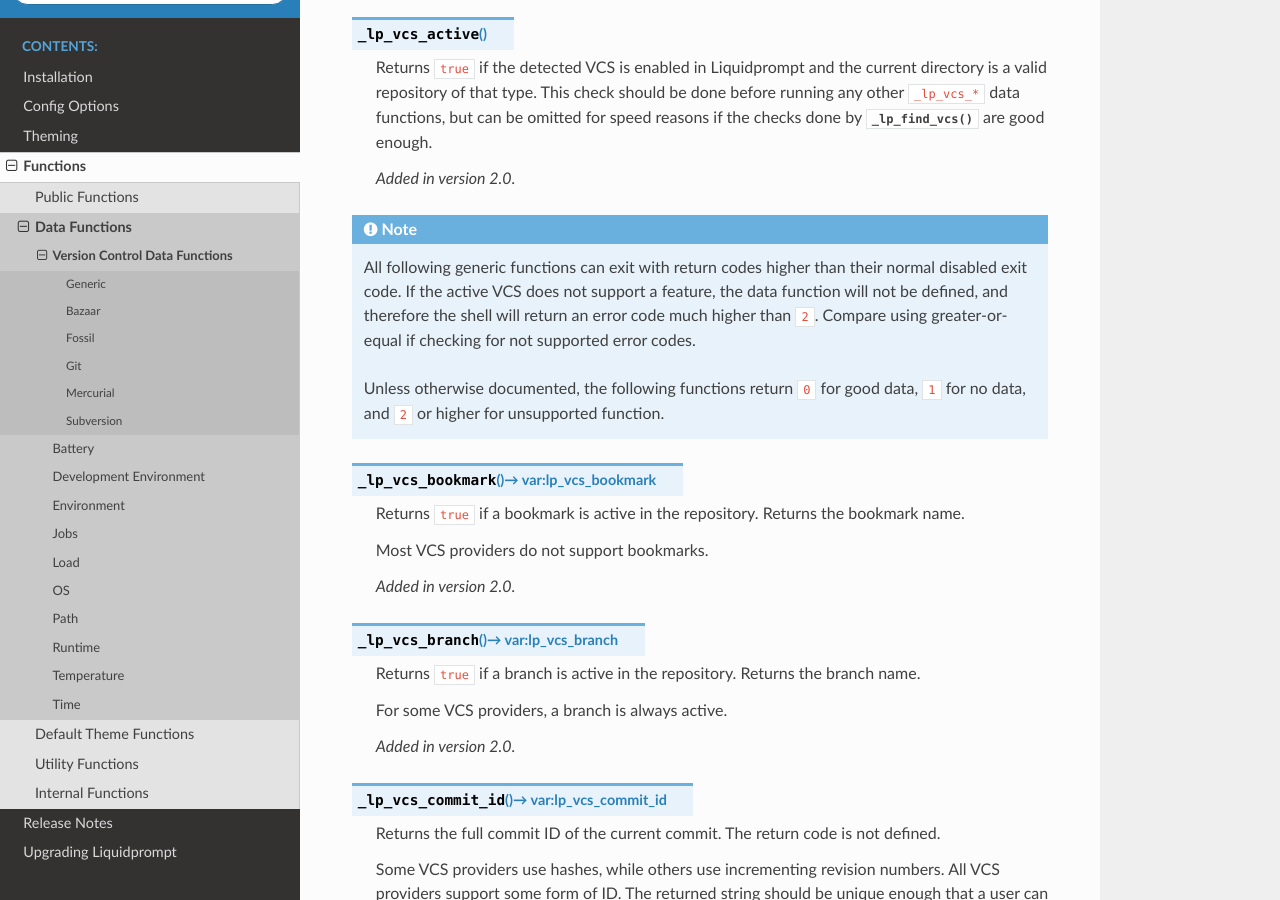
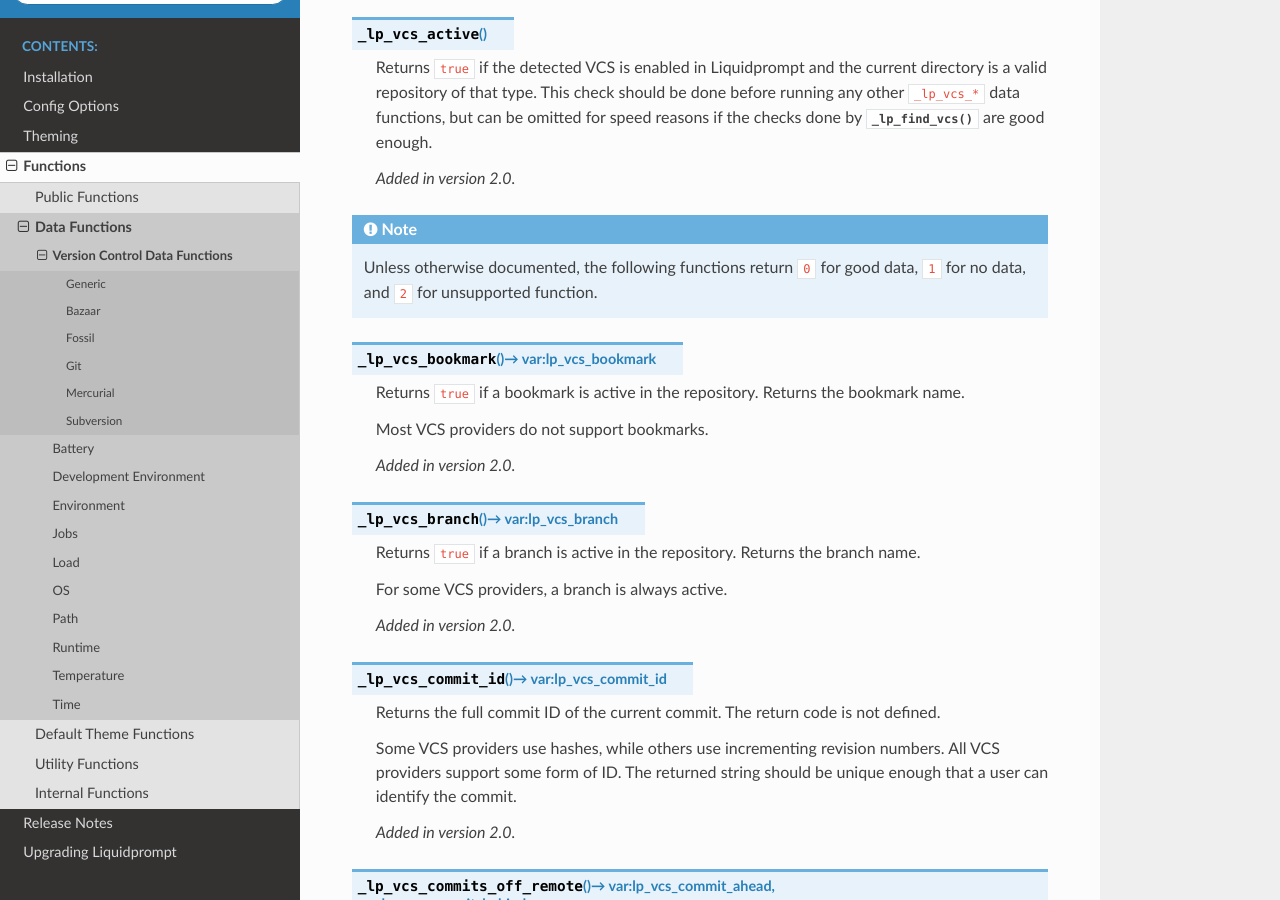
Before and after one commit to hattorious/dot, a Sphinx documentation site: the page built from docs/functions/data/vcs.rst, in a window 1280 px wide and 900 px high, scrolled down 1108 px. Built offline with Sphinx 7.4.7 and the Read the Docs theme 2.0.0, drawn with Linux system fonts in a browser that asks for light colours.

Commit message:
Squashed 'bash/liquidprompt/' changes from 8778261b..242d78b7
242d78b7 Update Changelog for v2.0.5
df5b88a9 Fix high temp values sticking
1a0fc6eb Fix slowdown from undefined VCS functions

git-subtree-dir: bash/liquidprompt
git-subtree-split: 242d78b7348b78d4295e782493949c9c96560649

```diff
--- a/docs/functions/data/vcs.rst
+++ b/docs/functions/data/vcs.rst
@@ -58,14 +58,8 @@ this.
 
 .. note::
 
-   All following generic functions can exit with return codes higher than their
-   normal disabled exit code. If the active VCS does not support a feature, the
-   data function will not be defined, and therefore the shell will return an
-   error code much higher than ``2``. Compare using greater-or-equal if checking
-   for not supported error codes.
-
    Unless otherwise documented, the following functions return ``0`` for good
-   data, ``1`` for no data, and ``2`` or higher for unsupported function.
+   data, ``1`` for no data, and ``2`` for unsupported function.
 
 .. function:: _lp_vcs_bookmark() -> var:lp_vcs_bookmark
 
```
Also changed, not shown: other parts of docs/functions/data/vcs.rst (+1 -1 lines), CHANGELOG.md (+15 -1 lines), 3 other files.
